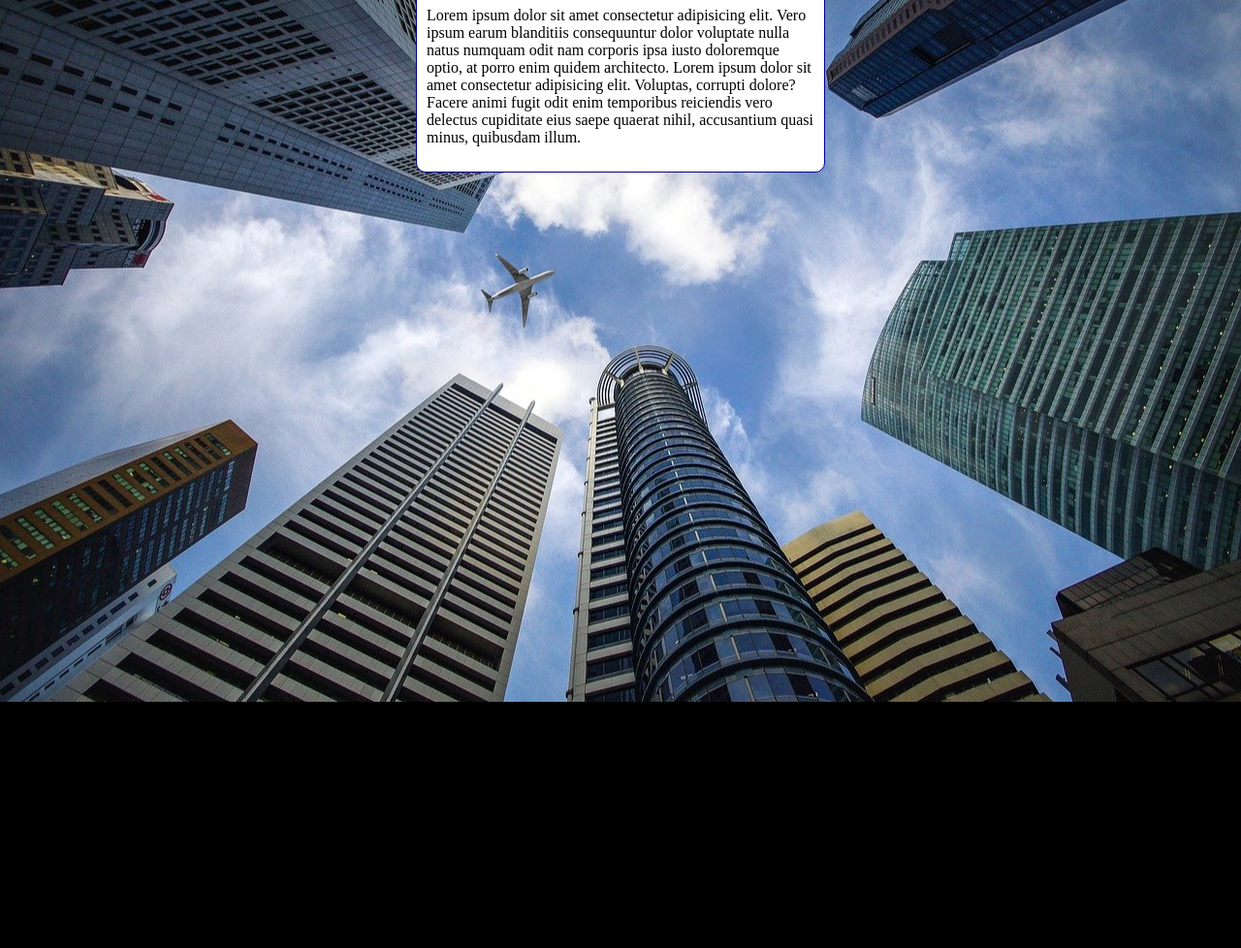
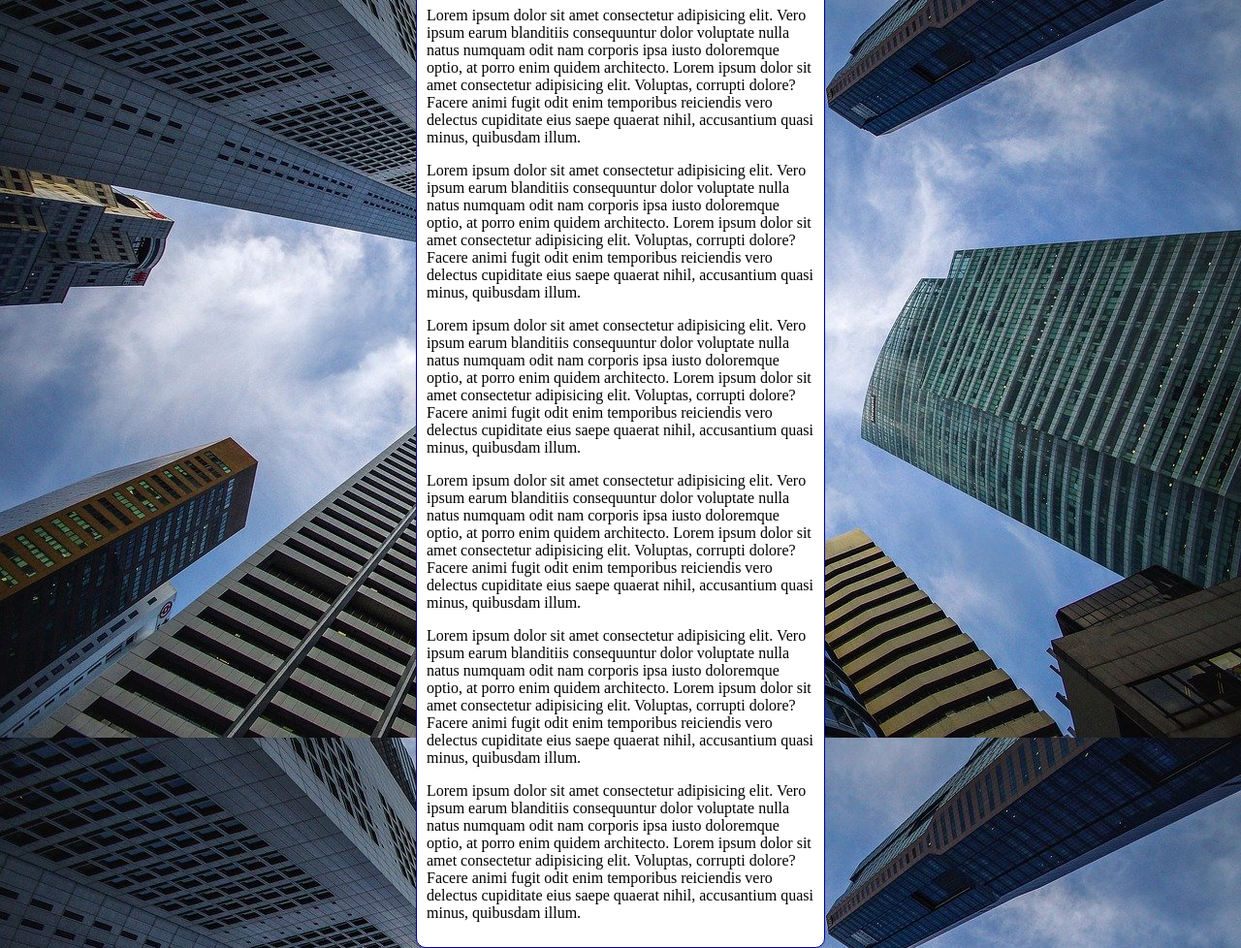
Before and after one commit to allanfpcruz/HTML-CSS, a plain HTML site: page exercicios/ex022/fundo006.html in a window 1280 px wide. Shown: the part 92-1070 px from the top of the page at 97% size. Before the commit the page ends 816 px from the top, so only its background shows below. Drawn offline with Linux system fonts and the light colour scheme.

Commit message:
shorthand background

```diff
--- a/exercicios/ex022/fundo006.html
+++ b/exercicios/ex022/fundo006.html
@@ -7,16 +7,24 @@
     <style>
         body {
             height: 100vh;
-            background-color: black;
+            /*background-color: black;
             background-image: url('imagens/wallpaper002.jpg');
             background-position: center center;
             background-repeat: no-repeat;
+            background-size: cover;
+            background-attachment: fixed;*/
+
+            /*background shortdand
+                color > image > position > repeat > [size] > attachment
+            */
+
+            background: black url('imagens/wallpaper002.jpg') center center no-repeat fixed;
             background-size: cover;
         }
 
         main {
             background-color: white;
-            width: 400px;
+            max-width: 400px;
             padding: 10px;
             border: 1px solid darkblue;
             border-radius: 10px;
@@ -28,6 +36,11 @@
     <main>
         <h1>Teste imagem de fundo</h1>
         <p>Lorem ipsum dolor sit amet consectetur adipisicing elit. Vero ipsum earum blanditiis consequuntur dolor voluptate nulla natus numquam odit nam corporis ipsa iusto doloremque optio, at porro enim quidem architecto. Lorem ipsum dolor sit amet consectetur adipisicing elit. Voluptas, corrupti dolore? Facere animi fugit odit enim temporibus reiciendis vero delectus cupiditate eius saepe quaerat nihil, accusantium quasi minus, quibusdam illum.</p>
+        <p>Lorem ipsum dolor sit amet consectetur adipisicing elit. Vero ipsum earum blanditiis consequuntur dolor voluptate nulla natus numquam odit nam corporis ipsa iusto doloremque optio, at porro enim quidem architecto. Lorem ipsum dolor sit amet consectetur adipisicing elit. Voluptas, corrupti dolore? Facere animi fugit odit enim temporibus reiciendis vero delectus cupiditate eius saepe quaerat nihil, accusantium quasi minus, quibusdam illum.</p>
+        <p>Lorem ipsum dolor sit amet consectetur adipisicing elit. Vero ipsum earum blanditiis consequuntur dolor voluptate nulla natus numquam odit nam corporis ipsa iusto doloremque optio, at porro enim quidem architecto. Lorem ipsum dolor sit amet consectetur adipisicing elit. Voluptas, corrupti dolore? Facere animi fugit odit enim temporibus reiciendis vero delectus cupiditate eius saepe quaerat nihil, accusantium quasi minus, quibusdam illum.</p>
+        <p>Lorem ipsum dolor sit amet consectetur adipisicing elit. Vero ipsum earum blanditiis consequuntur dolor voluptate nulla natus numquam odit nam corporis ipsa iusto doloremque optio, at porro enim quidem architecto. Lorem ipsum dolor sit amet consectetur adipisicing elit. Voluptas, corrupti dolore? Facere animi fugit odit enim temporibus reiciendis vero delectus cupiditate eius saepe quaerat nihil, accusantium quasi minus, quibusdam illum.</p>
+        <p>Lorem ipsum dolor sit amet consectetur adipisicing elit. Vero ipsum earum blanditiis consequuntur dolor voluptate nulla natus numquam odit nam corporis ipsa iusto doloremque optio, at porro enim quidem architecto. Lorem ipsum dolor sit amet consectetur adipisicing elit. Voluptas, corrupti dolore? Facere animi fugit odit enim temporibus reiciendis vero delectus cupiditate eius saepe quaerat nihil, accusantium quasi minus, quibusdam illum.</p>
+        <p>Lorem ipsum dolor sit amet consectetur adipisicing elit. Vero ipsum earum blanditiis consequuntur dolor voluptate nulla natus numquam odit nam corporis ipsa iusto doloremque optio, at porro enim quidem architecto. Lorem ipsum dolor sit amet consectetur adipisicing elit. Voluptas, corrupti dolore? Facere animi fugit odit enim temporibus reiciendis vero delectus cupiditate eius saepe quaerat nihil, accusantium quasi minus, quibusdam illum.</p>
     </main>
 
 </body>
```
